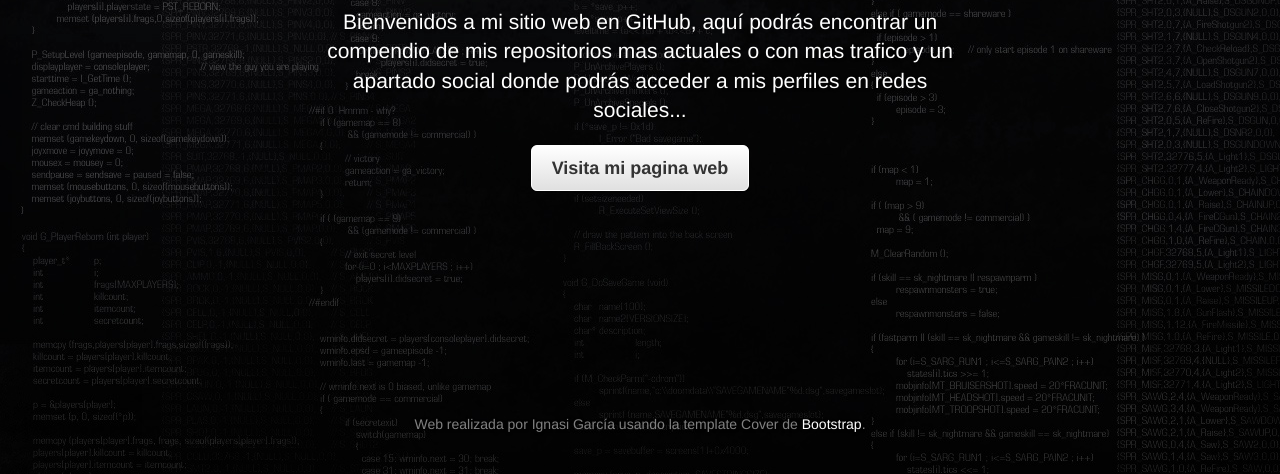
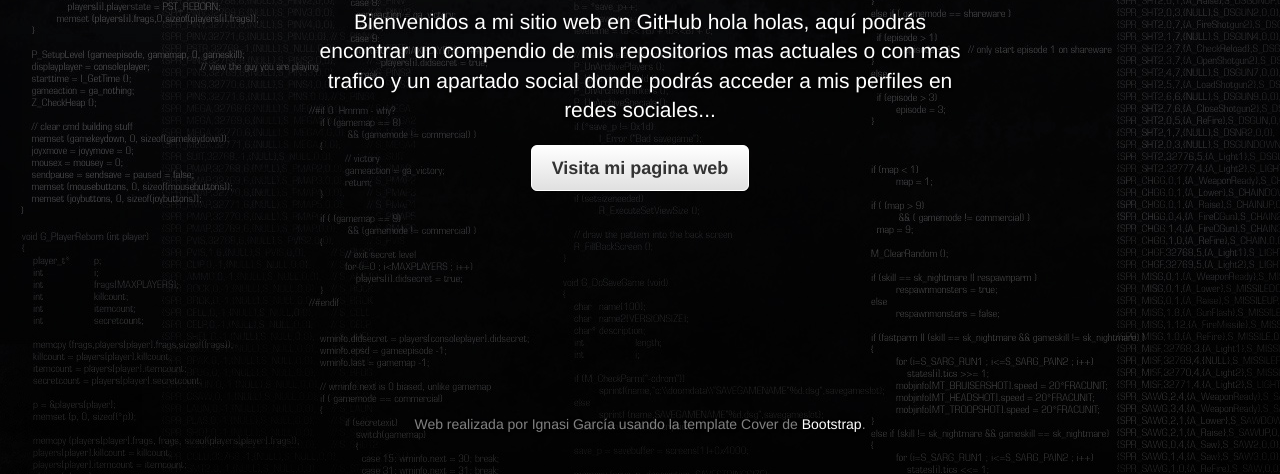
Before and after one commit to IgnasiGarciaF/IgnasiGarciaF.github.io, a plain HTML site: page index.html in a window 1280 px wide. Shown: the part 326-800 px from the top of the page. Drawn offline with nearby package versions, Linux system fonts and the light colour scheme.

Commit message:
Prueba index.html
Se modifica contenido.

```diff
--- a/index.html
+++ b/index.html
@@ -35,7 +35,7 @@
         </div>
         <div class="inner cover">
           <h1 class="cover-heading">Sitio web de Ignasi García en <i class="fa fa-github-alt" aria-hidden="true"></i></h1>
-          <p class="lead">Bienvenidos a mi sitio web en GitHub, aquí podrás encontrar un compendio de mis repositorios mas actuales o con mas trafico y un apartado social donde podrás acceder a mis perfiles en redes sociales...</p>
+          <p class="lead">Bienvenidos a mi sitio web en GitHub hola holas, aquí podrás encontrar un compendio de mis repositorios mas actuales o con mas trafico y un apartado social donde podrás acceder a mis perfiles en redes sociales...</p>
           <p class="lead">
             <a href="http://ignasigarcia.info" target="_blank" class="btn btn-lg btn-default">Visita mi pagina web</a>
           </p>
```
